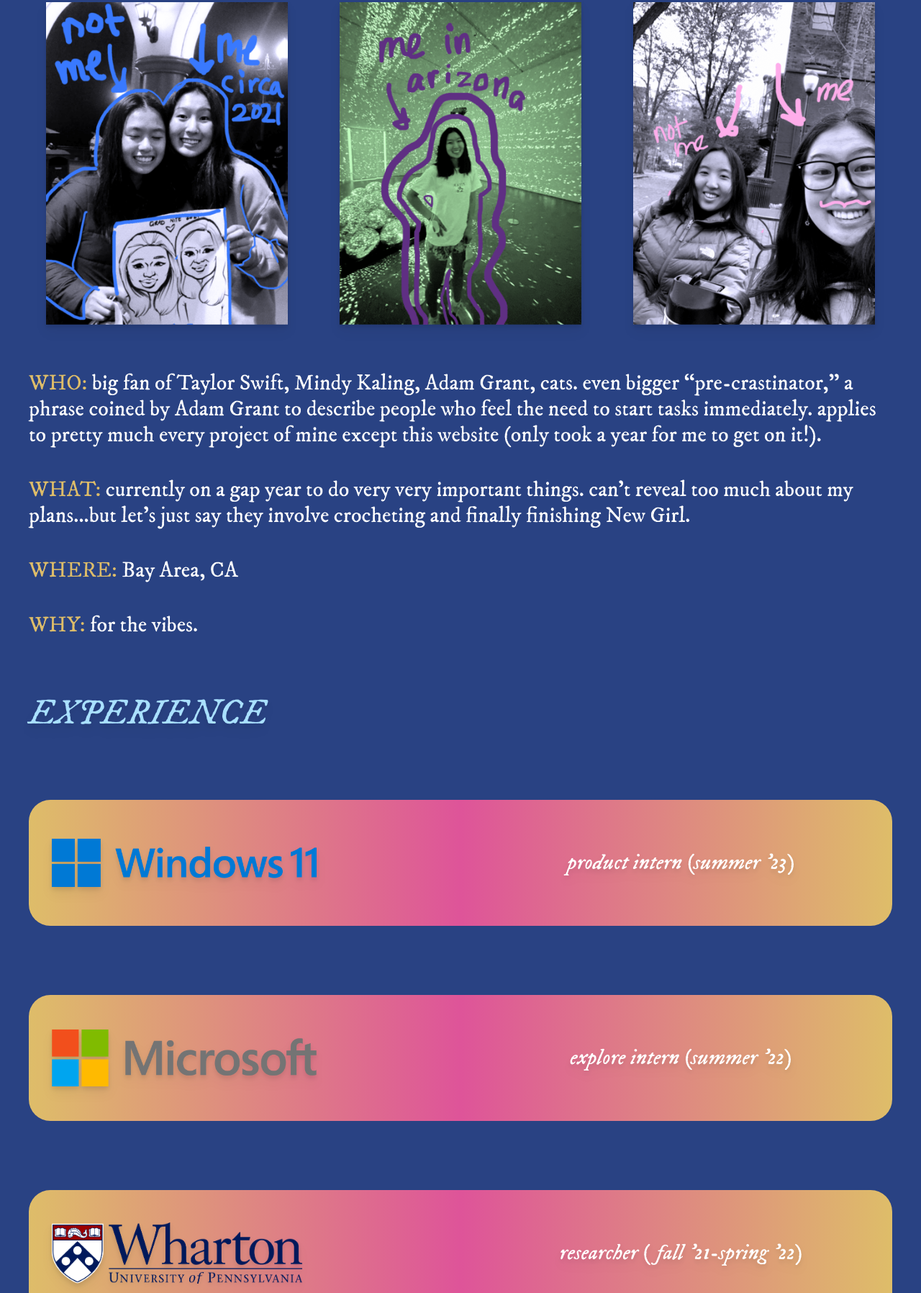
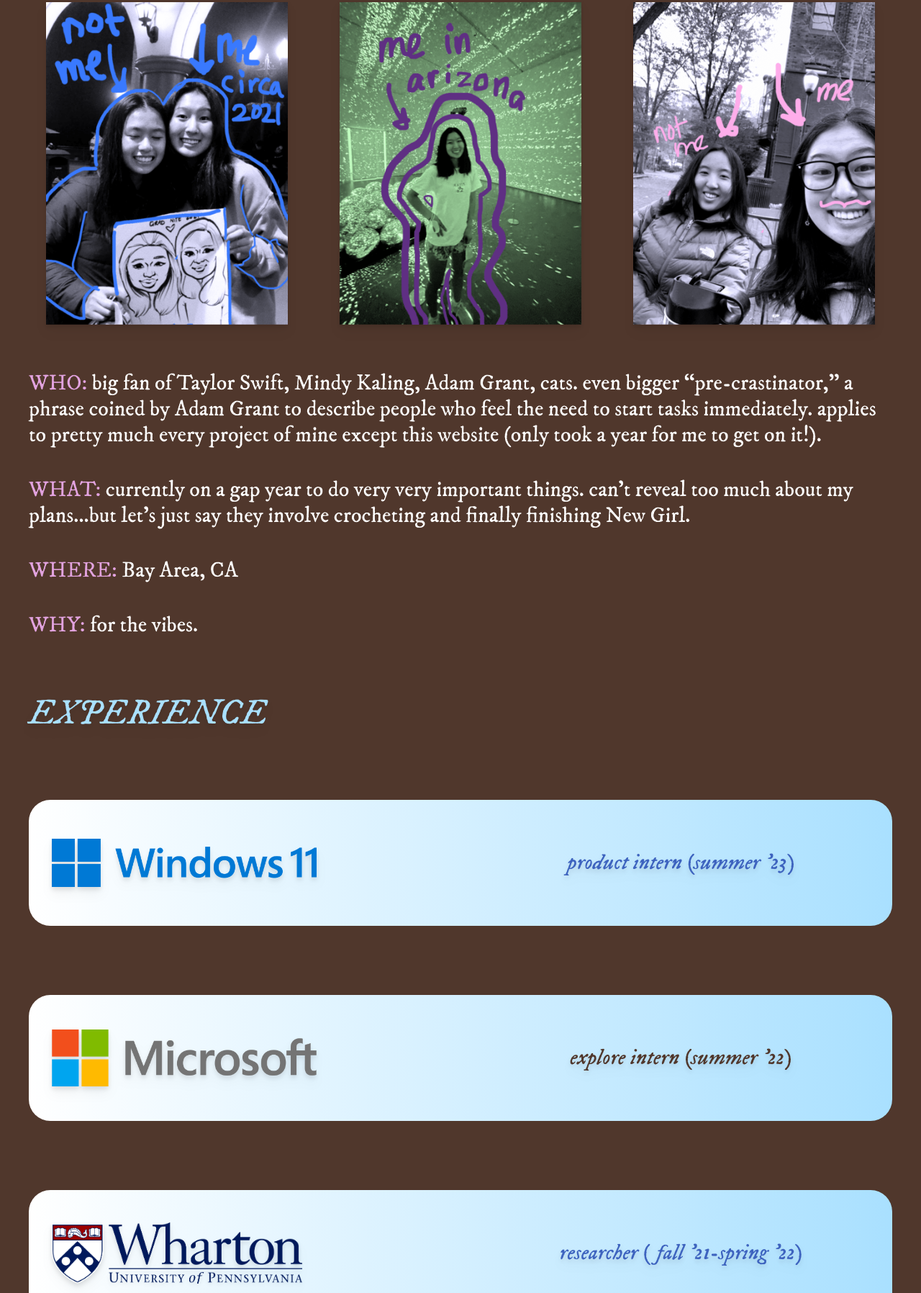
Before and after one commit to emilyxi/portfolio, a website: page index.html in a window 1280 px wide. Shown: the part 981-2777 px from the top of the page at 72% size. Drawn offline with nearby package versions, Linux system fonts and the light colour scheme.

Commit message:
animations

```diff
--- a/index.html
+++ b/index.html
@@ -17,10 +17,10 @@
     <nav class="py-12 relative container mx-auto">
 
             <div class="drop-shadow-lg text-2xl md:text-5xl flex items-center justify-evenly px-10">
-                <a href="#about" class="text-blue">about</a>
-                <a href="#experience" class="text-yellow">experience</a>
-                <a href="#contact" class="text-blue">contact</a>
-                <a href="exresume.pdf"class="text-yellow"target="_blank" rel="noopener noreferre" >resume</a>
+                <a href="#about" class="text-blue hover:text-white">about</a>
+                <a href="#experience" class="text-purple-300 hover:text-white">experience</a>
+                <a href="#contact" class="text-blue hover:text-white">contact</a>
+                <a href="exresume.pdf"class="text-purple-300 hover:text-white"target="_blank" rel="noopener noreferre" >resume</a>
 
         </div>
 
@@ -31,8 +31,8 @@
       <img class = "z-40 drop-shadow-lg" src = "images/transparentwlogo.png"/>
       </div>
 
-      <div class="flex justify-center p-6 ">
-      <p class="drop-shadow-lg italic text-6xl md:text-9xl text-pink">welcome!</p>
+      <div class="flex justify-center p-6 animate-pulse">
+      <p class="drop-shadow-lg italic text-6xl md:text-9xl bg-gradient-to-r from-purple-300 to-pink-600 text-white">welcome!</p>
       </div>
 
       <div class="flex justify-center p-6 ">
@@ -72,21 +72,21 @@
 
 
     <div class="container px-10 mx-auto">
-        <p class=" pt-10 text-3xl text-white text"> <span style="color:rgb(222, 189, 105)">WHO: </span> big fan of Taylor Swift, Mindy Kaling, Adam Grant, cats. even bigger “pre-crastinator,” a phrase coined by Adam Grant to describe people who feel the need to start tasks immediately. applies to pretty much every project of mine except this website (only took a year for me to get on it!).
+        <p class=" pt-10 text-3xl text-white text"> <span style="color:rgb(226, 163, 223)" class="hover:text-white">WHO: </span> big fan of Taylor Swift, Mindy Kaling, Adam Grant, cats. even bigger “pre-crastinator,” a phrase coined by Adam Grant to describe people who feel the need to start tasks immediately. applies to pretty much every project of mine except this website (only took a year for me to get on it!).
         <br></p>
     </div>
 
     <div class="container px-10 mx-auto">
-        <p class=" pt-10 text-3xl text-white text"> <span style="color:rgb(222, 189, 105)">WHAT: </span> currently on a gap year to do very very important things. can’t reveal too much about my plans...but let’s just say they involve crocheting and finally finishing New Girl.
+        <p class=" pt-10 text-3xl text-white text"> <span style="color:rgb(226, 163, 223)">WHAT: </span> currently on a gap year to do very very important things. can’t reveal too much about my plans...but let’s just say they involve crocheting and finally finishing New Girl.
         <br></p>
         </div>
 
     <div class="container px-10 mx-auto">
-            <p class=" pt-10 text-3xl text-white text"> <span style="color:rgb(222, 189, 105)">WHERE: </span> Bay Area, CA
+            <p class=" pt-10 text-3xl text-white text"> <span style="color:rgb(226, 163, 223)">WHERE: </span> Bay Area, CA
             <br></p>
         </div>
     <div class="container px-10 mx-auto">
-        <p class=" pt-10 text-3xl text-white text"> <span style="color:rgb(222, 189, 105)">WHY: </span> for the vibes.
+        <p class=" pt-10 text-3xl text-white text"> <span style="color:rgb(226, 163, 223)">WHY: </span> for the vibes.
         <br></p>
     </div>
 </section>
@@ -102,13 +102,13 @@
         <nav class="py-12  px-10  mx-auto container">
 
 
-            <div class="grid grid-cols-1 md:grid-cols-2 gap-6  mx-auto md:items-center justify-center md:justify-between bg-gradient-to-r from-yellow via-pink to-yellow"
+            <div class="grid grid-cols-1 md:grid-cols-2 gap-6  mx-auto md:items-center justify-center md:justify-between bg-gradient-to-r from-white to-blue"
             style="border-radius: 30px; height: 175px;">
 
             <img class = "px-10 sm:px-0 pt-10 md:pt-0 flex sm:pl-32 md:pl-8  drop-shadow-lg w-1-2" src = "images/windows.png"
             width="400" height="500"/>
 
-                <p class="text-center pb-8 md:pb-0 w-1-2 drop-shadow-lg  italic text-xl md:text-3xl text-white ">
+                <p class="text-center pb-8 md:pb-0 w-1-2 drop-shadow-lg  italic text-xl md:text-3xl text-dark-blue ">
                     product intern (summer '23)
                 </p>
 
@@ -118,13 +118,13 @@
         </nav>
 
         <nav class="py-12  px-10 relative container mx-auto">
-            <div class="grid grid-cols-1 md:grid-cols-2 gap-6  mx-auto md:items-center justify-center md:justify-between bg-gradient-to-r from-yellow via-pink to-yellow"
+            <div class="grid grid-cols-1 md:grid-cols-2 gap-6  mx-auto md:items-center justify-center md:justify-between bg-gradient-to-r from-white to-blue"
             style="border-radius: 30px; height: 175px;">
 
             <img class = "px-10 sm:px-0 pt-10 md:pt-0 flex sm:pl-32 md:pl-8  drop-shadow-lg w-1-2" src = "images/microsoft.png"
             width="400" height="500"/>
 
-                <p class="text-center pb-8 md:pb-0 w-1-2 drop-shadow-lg  italic text-xl md:text-3xl text-white ">
+                <p class="text-center pb-8 md:pb-0 w-1-2 drop-shadow-lg  italic text-xl md:text-3xl text-body ">
                     explore intern (summer '22)
                 </p>
 
@@ -133,13 +133,13 @@
         </nav>
 
         <nav class="py-12  px-10 relative container mx-auto">
-            <div class="grid grid-cols-1 md:grid-cols-2 gap-6  mx-auto md:items-center justify-center md:justify-between bg-gradient-to-r from-yellow via-pink to-yellow"
+            <div class="grid grid-cols-1 md:grid-cols-2 gap-6  mx-auto md:items-center justify-center md:justify-between bg-gradient-to-r from-white to-blue"
             style="border-radius: 30px; height: 175px;">
 
             <img class = "px-10 sm:px-0 pt-10 md:pt-0 flex sm:pl-32 md:pl-8  drop-shadow-lg w-1-2" src = "images/wharton.png"
             width="380" height="480"/>
 
-                <p class="text-center pb-8 md:pb-0 w-1-2 drop-shadow-lg  italic text-xl md:text-3xl text-white ">
+                <p class="text-center pb-8 md:pb-0 w-1-2 drop-shadow-lg  italic text-xl md:text-3xl text-dark-blue ">
                     researcher (fall '21-spring '22)
                 </p>
 
@@ -148,13 +148,13 @@
         </nav>
 
         <nav class="py-12  px-10 relative container mx-auto">
-            <div class="grid grid-cols-1 md:grid-cols-2 gap-6  mx-auto md:items-center justify-center md:justify-between bg-gradient-to-r from-yellow via-pink to-yellow"
+            <div class="grid grid-cols-1 md:grid-cols-2 gap-6  mx-auto md:items-center justify-center md:justify-between bg-gradient-to-r from-white to-blue"
             style="border-radius: 30px; height: 175px;">
 
             <img class = "px-10 sm:px-0 pt-10 md:pt-0 flex sm:pl-32 md:pl-8  drop-shadow-lg w-1-2" src = "images/uchicago.png"
             width="400" height="500"/>
 
-                <p class="text-center pb-8 md:pb-0 w-1-2 drop-shadow-lg  italic text-xl md:text-3xl text-white ">
+                <p class="text-center pb-8 md:pb-0 w-1-2 drop-shadow-lg  italic text-xl md:text-3xl text-body ">
                     AI research intern (summer-fall '20)
                 </p>
 
@@ -184,7 +184,7 @@
 
         <div class="justify-center md: justify-start container mx-auto pb-12">
             <p class=" pt-10 space-x-4 text-3xl text-white text">connect with me on <a href="https://www.linkedin.com/in/emily-xi-233384216/" target="_blank" rel="noopener noreferrer"
-                style="color:rgb(63, 157, 201)">linkedin!</a>
+                style="color:rgb(206, 133, 200)">linkedin!</a>
 
 
 
--- a/tailwind.config.js
+++ b/tailwind.config.js
@@ -25,14 +25,17 @@
     extend: {
 
       colors: {
-        'body': '#294283',
+        'body': '#50372C',
         'green-selected-text': '#A3C8AB',
         'pink-selected-text': '#B26B9F',
         'regular-text': '#FFFFFF',
+        'beige': '#F6E1B5',
         'yellow': '#DEBD69',
         'green': '#5dbc70',
         'blue': '#A9E0FF',
-        'pink': '#de5499'
+        'pink': '#de5499',
+        'dark-blue': '#3D63BF',
+        'dark-pink': '#EC88B0',
 
       },
 
@@ -50,10 +53,14 @@
           '60%': { transform: 'rotate(0.0deg)' },
           '100%': { transform: 'rotate(0.0deg)' },
         },
+        fliphoriz: {
+          '50%': {transform: 'rotateY(180deg)'}
+        }
       },
 
       animation: {
-        'waving-hand': 'wave 2s linear infinite',
+        hflip: 'fliphoriz 2s infinite',
+        wavinghand: 'wave 2s linear infinite',
       },
 
 
```
Also changed, not shown: tailwind.css.
